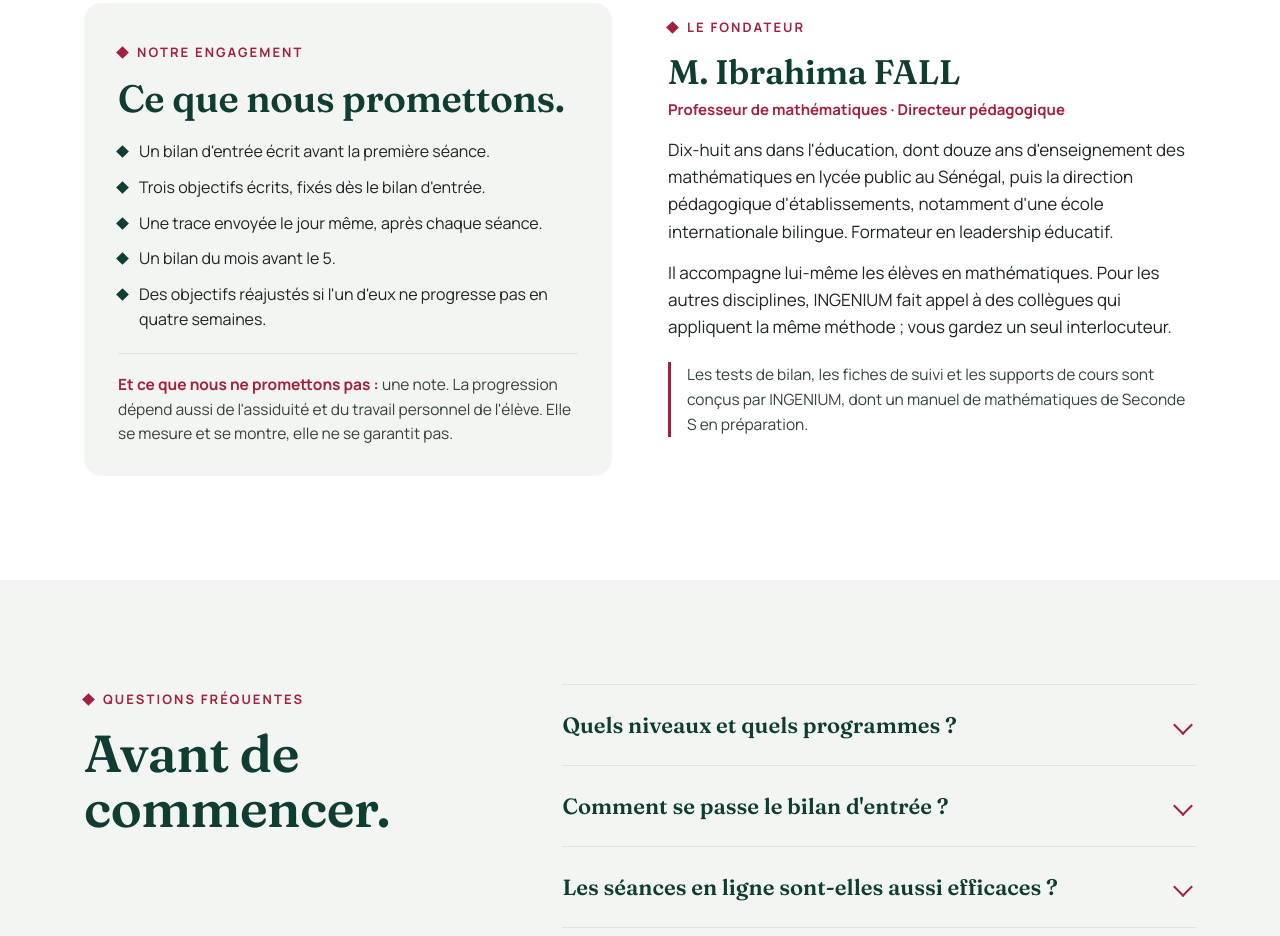
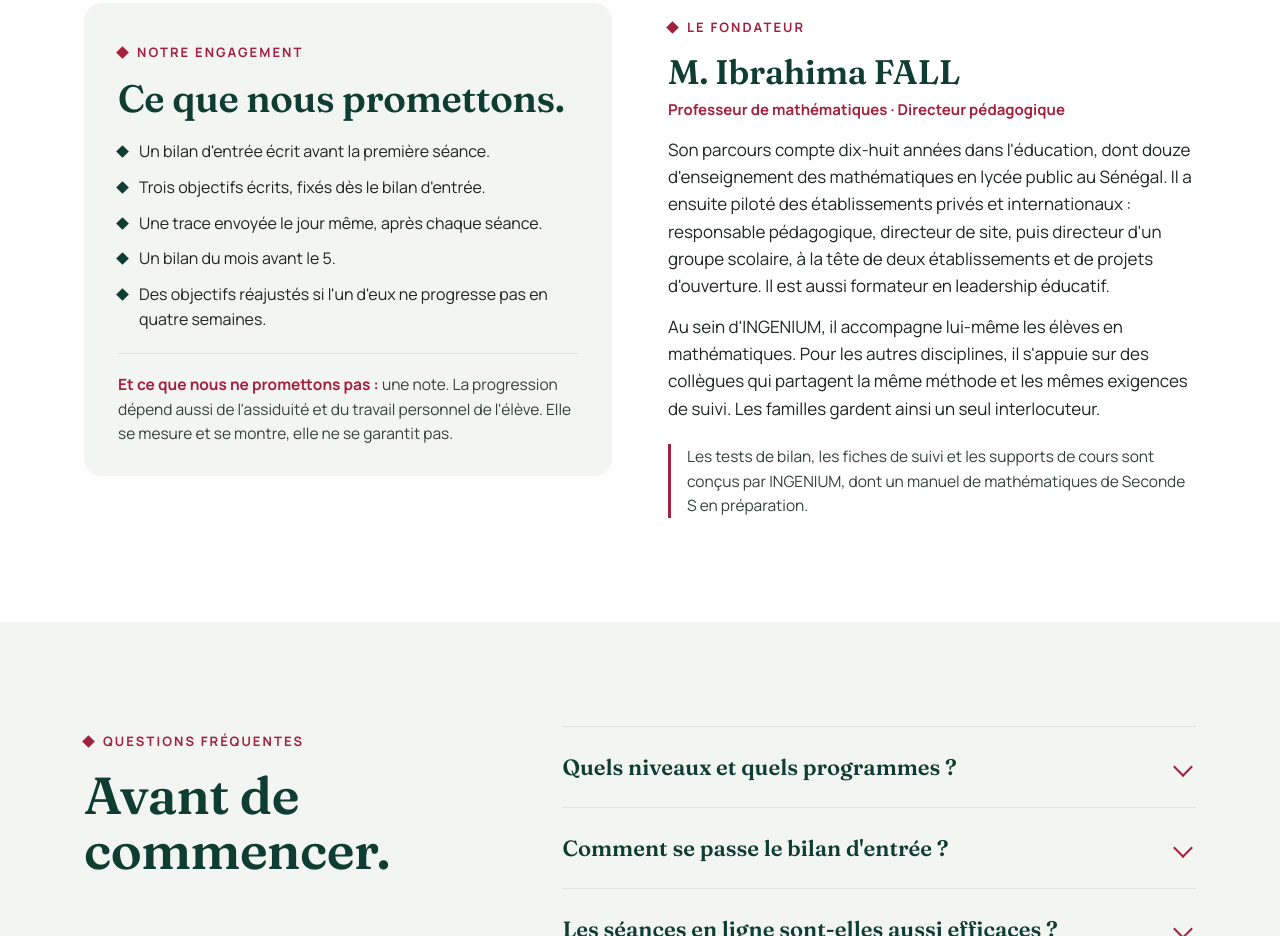
Before and after one commit to ingeniumsn/ingenium, a plain HTML site: page index.html in a window 1280 px wide. Shown: the part 4188-5124 px from the top of the page. Drawn offline with Linux system fonts and the light colour scheme.

Commit message:
Add files via upload
Site 2026-2027

```diff
--- a/index.html
+++ b/index.html
@@ -391,8 +391,8 @@
       <p class="kicker">Le fondateur</p>
       <h3>M. Ibrahima FALL</h3>
       <p class="role">Professeur de mathématiques · Directeur pédagogique</p>
-      <p>Dix-huit ans dans l'éducation, dont douze ans d'enseignement des mathématiques en lycée public au Sénégal, puis la direction pédagogique d'établissements, notamment d'une école internationale bilingue. Formateur en leadership éducatif.</p>
-      <p>Il accompagne lui-même les élèves en mathématiques. Pour les autres disciplines, INGENIUM fait appel à des collègues qui appliquent la même méthode ; vous gardez un seul interlocuteur.</p>
+      <p>Son parcours compte dix-huit années dans l'éducation, dont douze d'enseignement des mathématiques en lycée public au Sénégal. Il a ensuite piloté des établissements privés et internationaux : responsable pédagogique, directeur de site, puis directeur d'un groupe scolaire, à la tête de deux établissements et de projets d'ouverture. Il est aussi formateur en leadership éducatif.</p>
+      <p>Au sein d'INGENIUM, il accompagne lui-même les élèves en mathématiques. Pour les autres disciplines, il s'appuie sur des collègues qui partagent la même méthode et les mêmes exigences de suivi. Les familles gardent ainsi un seul interlocuteur.</p>
       <p class="supports">Les tests de bilan, les fiches de suivi et les supports de cours sont conçus par INGENIUM, dont un manuel de mathématiques de Seconde S en préparation.</p>
     </div>
   </div>
```
